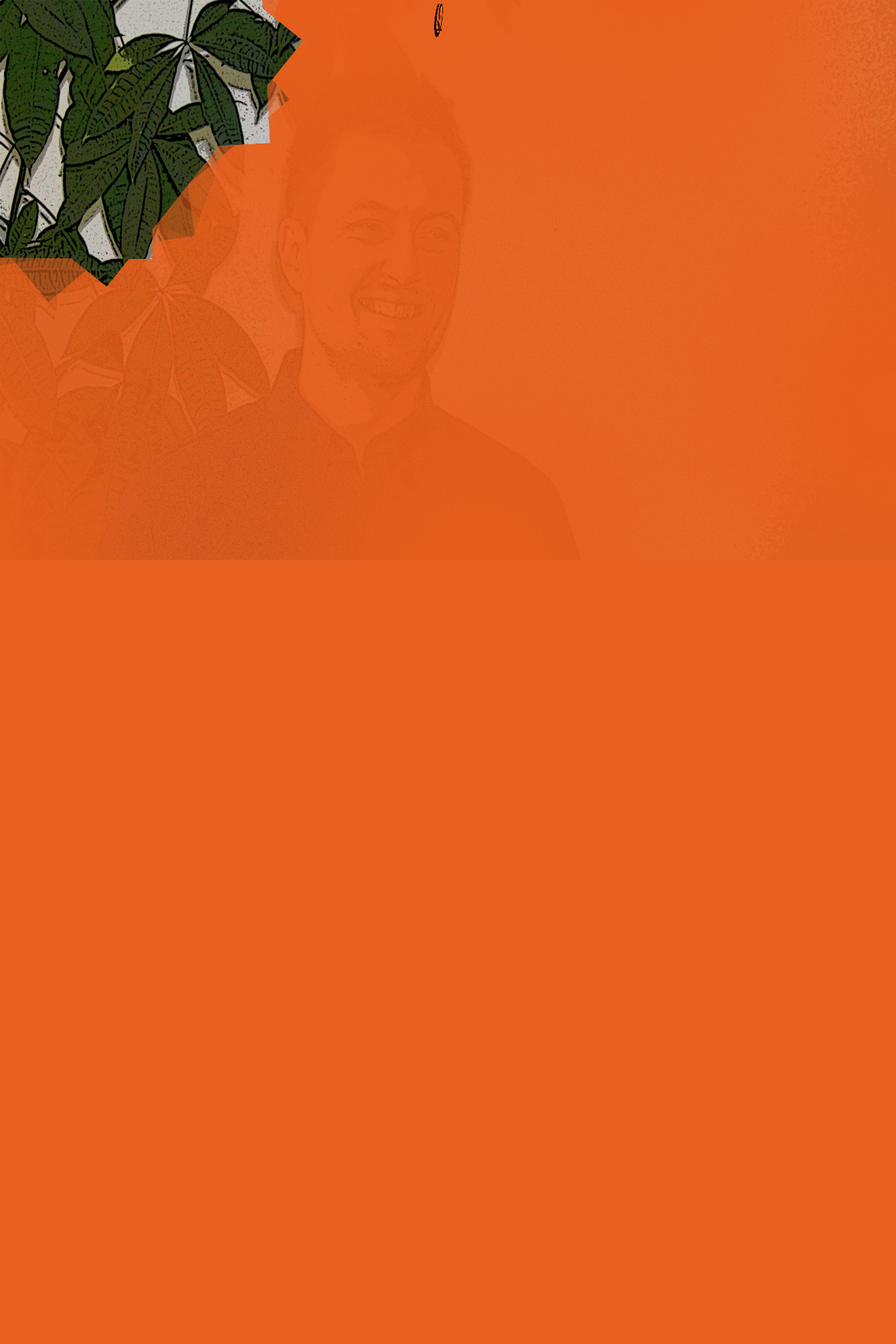
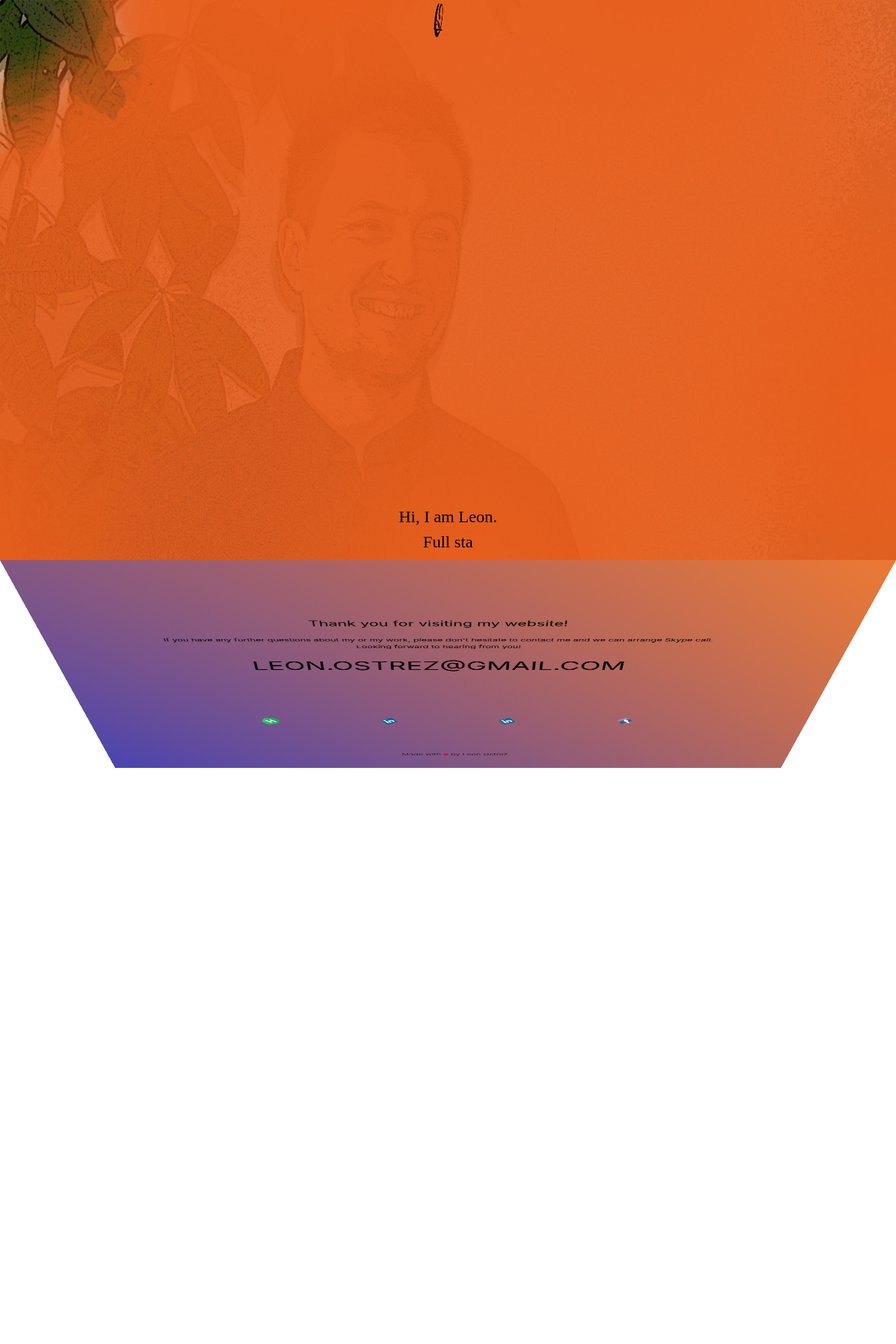
Before and after one commit to LeonOstrez/cube, a PHP site: page /index.html in a window 1280 px wide. Shown: the top 1920 px of the page at 70% size. Before the commit the page ends 800 px from the top, so only its background shows below. Run offline with PHP 8.4, Linux system fonts and the light colour scheme; some libraries are stand-ins or nearby versions; grey boxes are pictures that could not be loaded.

Commit message:
small update

```diff
--- a/css/cube.css
+++ b/css/cube.css
@@ -46,11 +46,19 @@ canvas {
 
    .my-logo-box {
     position: relative;
-    width: 6vh;
-    height: 6vh;
+    transition:max-height 3s ease-out, max-width 3s ease-out;
+    width: 30vh;
+    height: 30vh;
     left:47%;
     top:5px;
+    max-height:100vh;
+    max-width:100vh;
   }
+  .my-logo-box.collapsed {
+    max-height: 6vh;
+    max-width: 6vh;
+  }
+
 
    .Llogo{
       position: absolute;
@@ -207,7 +215,8 @@ canvas {
     z-index: 40;
     width: 100%;
     height: 100vh;
-    background-color: rgb(151, 151, 151);
+    background: rgb(74,68,176);
+    background: linear-gradient(48deg, rgba(74,68,176,1) 0%, rgba(236,121,50,1) 100%);
     -webkit-transform-origin: 50% 0%;
     -ms-transform-origin: 50% 0%;
     transform-origin: 50% 0%;
@@ -223,7 +232,7 @@ canvas {
 
   .box2 {
     width: 100%;
-    height: 50%;
+    height: 70%;
   }
 
   .skills {
@@ -261,7 +270,7 @@ canvas {
     position: fixed;
     bottom: 0;
     width: 100%;
-    height: 40px;
+    height: 10vh;
   }
   img {
     height: 100%;
@@ -280,6 +289,14 @@ canvas {
     text-align: center;
     color: #555;
     margin-bottom: 0;
+  }
+  .myh4 {
+      color: black;
+      font-family: "Cooper Black", serif;
+      font-size: 24px;
+      /* -webkit-text-fill-color: black;
+      -webkit-text-stroke-width: 0px;
+      -webkit-text-stroke-color: white; */
   }
   .height100 {
     height: 80%;
@@ -340,7 +357,8 @@ canvas {
     justify-content: center;
   }
 
-  * { box-sizing: border-box; }
+  * { box-sizing: border-box;
+    word-break: break-word;}
 
 body { font-family: sans-serif; }
 
@@ -349,112 +367,21 @@ body { font-family: sans-serif; }
   height: 40vh;
 }
 .footer-text {
-  font-size: 10px;
+  font-size: 15px;
 }
-
-@import "compass/css3";
-
-.separator {
-  margin-top: 40px;
+.contact-box {
+  width:70vw;
+  overflow: auto;
 }
-/* 3D Cube */
-.space3d {
-  perspective: 1000px;
-  width: 250px;
-  height: 250px;
-  text-align: center;
-  display: inline-block;
+.contact {
+  font-size: 25px;
+  color:black;
 }
-._3dbox {
-  display: inline-block;
-  transition: all 0.85s cubic-bezier(0.175, 0.885, 0.32, 1.275);
-  text-align: center;
-  position: relative;
-  width: 100%;
-  height: 100%;
-  transform-style: preserve-3d;
-  transform: rotateX(-15deg) rotateY(15deg);
+.contact2 {
+  font-size: 15px;
+  color:black;
 }
-._3dface {
-  overflow: hidden;
-  position: absolute;
-  border: 1px solid #888;
-  background: #fff;
-  box-shadow: inset 0 0 60px rgba(0, 0, 0, 0.1), 0 0 50px rgba(0, 0, 0, 0.3);
-  color: #333;
-  line-height: 250px;
-  opacity: 0.8;
+.contact3 {
+  font-size: 45px;
+  color:black;
 }
-._3dface--front {
-  width: 250px;
-  height: 250px;
-  transform: translate3d(0, 0, 125px);
-}
-._3dface--top {
-  width: 250px;
-  height: 250px;
-  transform: rotateX(90deg) translate3d(0, 0, 125px);
-}
-._3dface--bottom {
-  width: 250px;
-  height: 250px;
-  transform: rotateX(-90deg) translate3d(0, 0, 125px);
-}
-._3dface--left {
-  width: 250px;
-  height: 250px;
-  left: 50%;
-  margin-left: -125px;
-  transform: rotateY(-90deg) translate3d(0, 0, 125px);
-}
-._3dface--right {
-  width: 250px;
-  height: 250px;
-  left: 50%;
-  margin-left: -125px;
-  transform: rotateY(90deg) translate3d(0, 0, 125px);
-}
-._3dface--back {
-  width: 250px;
-  height: 250px;
-  transform: rotateY(180deg) translate3d(0, 0, 125px);
-}
-#radio-left:checked ~ .space3d ._3dbox {
-  transform: rotateY(90deg);
-}
-#radio-right:checked ~ .space3d ._3dbox {
-  transform: rotateY(-90deg);
-}
-#radio-bottom:checked ~ .space3d ._3dbox {
-  transform: rotateX(90deg);
-}
-#radio-top:checked ~ .space3d ._3dbox {
-  transform: rotateX(-90deg);
-}
-#radio-back:checked ~ .space3d ._3dbox {
-  transform: rotateY(180deg);
-}
-._3dface--front {
-  background: url(https://2.bp.blogspot.com/-JxKfUObT4L8/UYYaRhRNJmI/AAAAAAAAAUY/243IlIOKj2c/s320/brahama.jpg);
-  background-size: 100%;
-}
-._3dface--left {
-  background: url(https://4.bp.blogspot.com/-HGFGdCGFTkw/UXVq6PNmS4I/AAAAAAAAAUE/hBNmVCOVlu4/s400/durga+wm.jpg);
-  background-size: auto 100%;
-}
-._3dface--right {
-  background: url(https://2.bp.blogspot.com/-yrnBD8wJ-g0/UNRtPF8pR7I/AAAAAAAAATE/YSpLvqTNyoQ/s320/A+P+J+abdul+kalam_+swm+.jpg);
-  background-size: auto 100%;
-}
-._3dface--top {
-  background: url(https://3.bp.blogspot.com/-mySu8dy4ux4/ULiVKS4YBbI/AAAAAAAAAR0/vBMi_4dAPDE/s400/rajiv+dixit+s.jpg);
-  background-size: auto 100%;
-}
-._3dface--bottom {
-  background: url(https://2.bp.blogspot.com/-B9QWFtc9bVY/UHFs7y9GqkI/AAAAAAAAARI/YLDkoHYr3g4/s400/Gau+wm.jpg);
-  background-size: auto 100%;
-}
-._3dface--back {
-  background: url(https://3.bp.blogspot.com/-ofufG97PpiU/UBzXu-1AisI/AAAAAAAAAP0/iDnhOh-vrb8/s400/shiv+ji.jpg);
-  background-size: auto 100%;
-}
--- a/index.html
+++ b/index.html
@@ -20,15 +20,19 @@
 <body>
         <div class="fixed-logo">
             <div class="scalebox collapsible"></div>
-              <div class="my-logo-box">
-                  <img src="./images/logos/O.png" class="first-logo Ologo">
-                  <img src="./images/logos/L.png" class="second-logo Llogo">
-              </div>
+            <div class="my-logo-box collapsible">
+                <img src="./images/logos/O.png" class="first-logo Ologo">
+                <img src="./images/logos/L.png" class="second-logo Llogo">
+            </div>
         </div>
     <div class="wrapper">
         <div data-w-id="one" class="first">
             <!-- <div class="top-marg"></div> -->
             <canvas id='stage' style="background-repeat:no-repeat;background-position:center center; background-size: cover;"></canvas>
+            <div class="footer text-center">
+                <span id="type1" class="myh4"></span><br>
+                <span id="type2" class="myh4"></span>
+            </div>
         </div>
 
 
@@ -38,32 +42,7 @@
                         <h2>About me</h2>
                     </div>
                 <div class="row">
-                    <div class="col-1"></div>
-                    <div class="col-2">
-                        <input type="radio" checked id="radio-front" name="select-face"/>
-                        <input type="radio" id="radio-left" name="select-face"/>
-                        <input type="radio" id="radio-right" name="select-face"/>
-                        <input type="radio" id="radio-top" name="select-face"/>
-                        <input type="radio" id="radio-bottom" name="select-face"/>
-                        <input type="radio" id="radio-back" name="select-face"/>
-                    </div>
-                    <div class="row col-6 justify-content-center">
-                        <div class="col-8">
-                            <div class="space3d">
-                                <div class="_3dbox">
-                                    <div class="_3dface _3dface--front"></div>
-                                    <div class="_3dface _3dface--top"></div>
-                                    <div class="_3dface _3dface--bottom"></div>
-                                    <div class="_3dface _3dface--left"></div>
-                                    <div class="_3dface _3dface--right"></div>
-                                    <div class="_3dface _3dface--back"></div>
-                                </div>
-                            </div>
-                        </div>
-                    </div>
-                    <div class="col-3">
-                            text
-                    </div>
+
                 </div>
 
 
@@ -146,14 +125,26 @@
             </div>
 
         <div data-w-id="five1" class="fifth">
-            <div class="box2"></div>
+            <div class="box2 row align-items-center">
+                <div style="width:15vw;"></div>
+                <div class="contact-box text-center">
+                    <span class="contact text-wrap">Thank you for visiting my website!</span>
+                    <br><br>
+                    <span class="contact2 text-wrap">If you have any further questions about my or my work, please don't hesitate to
+                        contact me and we can arrange Skype call. Looking forward to hearing from you!
+                    </span>
+                    <br><br>
+                    <span class="contact3 text-wrap">LEON.OSTREZ@GMAIL.COM</span>
+
+                </div>
+            </div>
             <div class="row justify-content-center">
                 <div class="col-8 row justify-content-center">
                     <div class="col-3 center-logos">
                         <div class="box">
-                            <img src="./images/logos/linkedin-rotated.png" class="logos logo1">
-                            <img src="./images/logos/linkedin-rotated.png" class="logos logo2">
-                            <img src="./images/logos/linkedin-rotated.png" class="logos logo3">
+                            <img src="./images/logos/hackerrank5.png" class="logos logo1">
+                            <img src="./images/logos/hackerrank5.png" class="logos logo2">
+                            <img src="./images/logos/hackerrank5.png" class="logos logo3">
                         </div>
                     </div>
                     <div class="col-3 center-logos">
```
Also changed, not shown: images/carousel/leftarrow.png (renamed from images/leftarrow.png), images/carousel/rightarrow.png (renamed from images/rightarrow.png), images/firstpage/home.jpg (renamed from images/home.jpg), images/firstpage/home2.jpg (renamed from images/home2.jpg), images/firstpage/home3.jpg (renamed from images/home3.jpg), images/firstpage/home4.jpg (renamed from images/home4.jpg), images/firstpage/newstain1.png (added), images/firstpage/newstain2.png (added), images/firstpage/newstain3.png (added), images/logos/hackerrank.png (added), images/logos/hackerrank5.png (added), js/cube.js.
